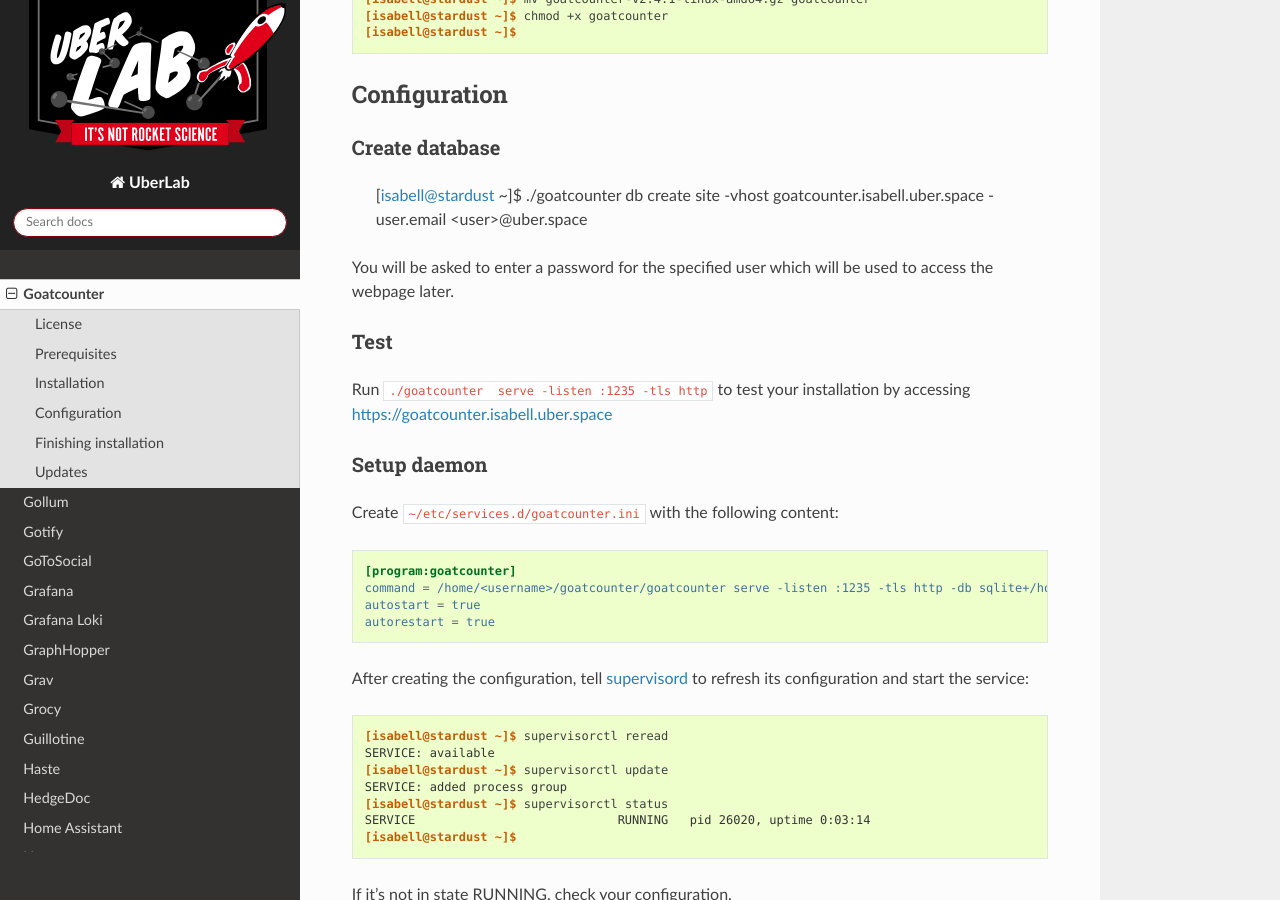
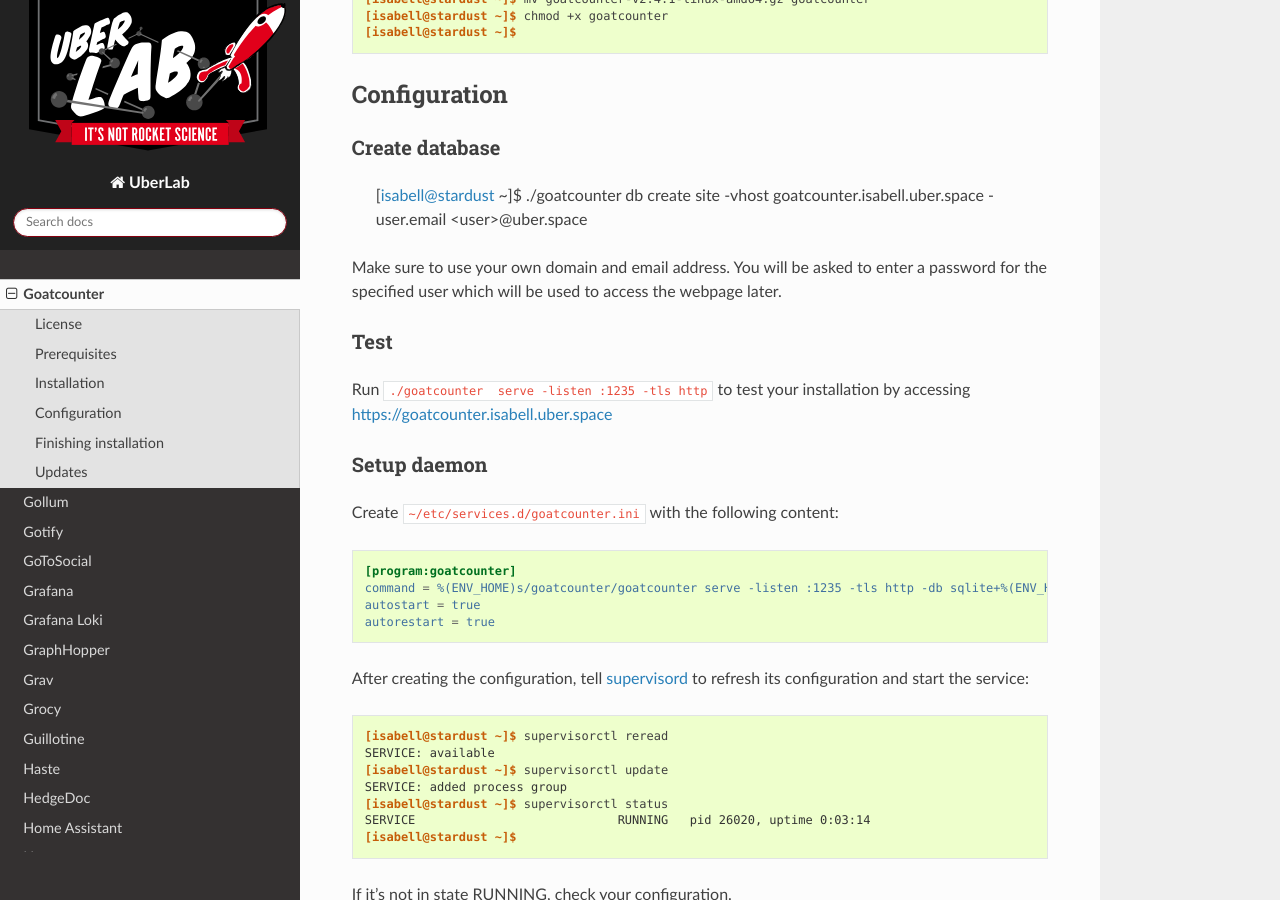
Before and after one commit to Uberspace/lab, a Sphinx documentation site: the page built from source/guide_goatcounter.rst, in a window 1280 px wide and 900 px high, scrolled down 1830 px. Built offline with Sphinx 7.4.7 and the Read the Docs theme 2.0.0, drawn with Linux system fonts in a browser that asks for light colours; some of the changed text lies outside the part shown.

Commit message:
typos; use %(ENV_HOME)s instead of /home/<username> in supervisord .ini

```diff
--- a/source/guide_goatcounter.rst
+++ b/source/guide_goatcounter.rst
@@ -73,7 +73,7 @@
 
  [isabell@stardust ~]$ ./goatcounter db create site -vhost goatcounter.isabell.uber.space -user.email <user>@uber.space
 
-You will be asked to enter a password for the specified user which will be used to access the webpage later.
+Make sure to use your own domain and email address. You will be asked to enter a password for the specified user which will be used to access the webpage later.
 
 Test
 ----
@@ -87,7 +87,7 @@
 .. code-block:: ini
 
  [program:goatcounter]
- command = /home/<username>/goatcounter/goatcounter serve -listen :1235 -tls http -db sqlite+/home/<username>/goatcounter/db/goatcounter.sqlite3
+ command = %(ENV_HOME)s/goatcounter/goatcounter serve -listen :1235 -tls http -db sqlite+%(ENV_HOME)s/goatcounter/db/goatcounter.sqlite3
  autostart = true
  autorestart = true
 
```
Also changed, not shown: other parts of source/guide_goatcounter.rst (+1 -1 lines).
